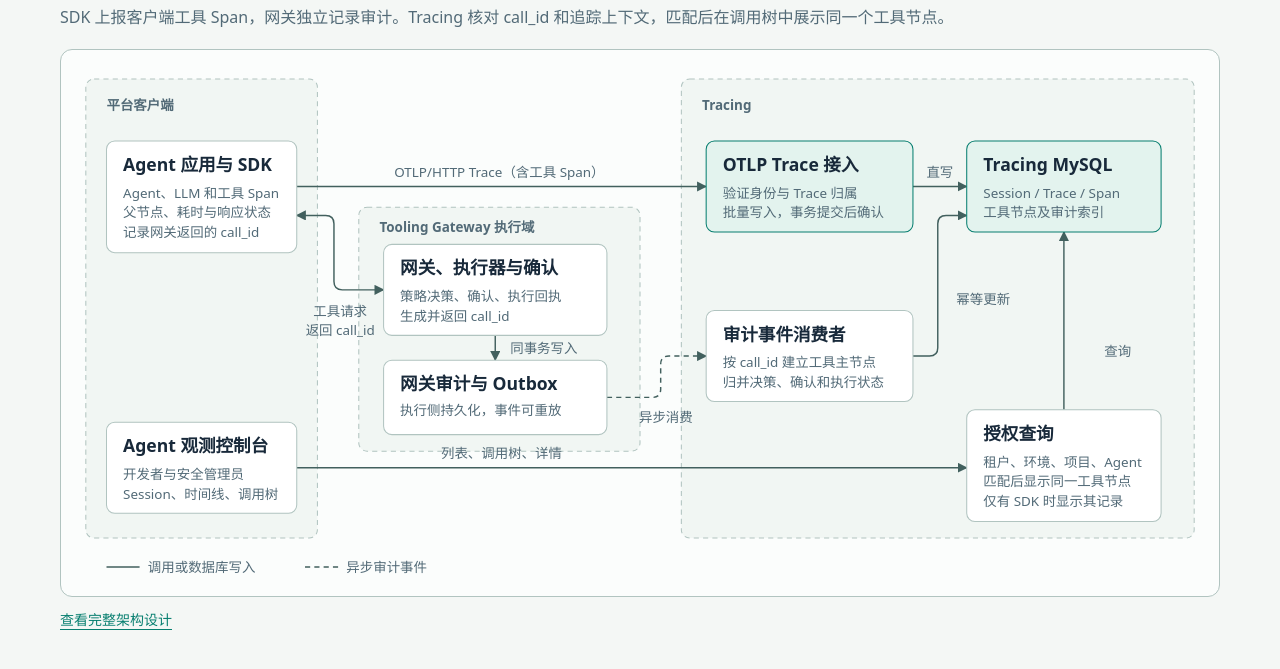
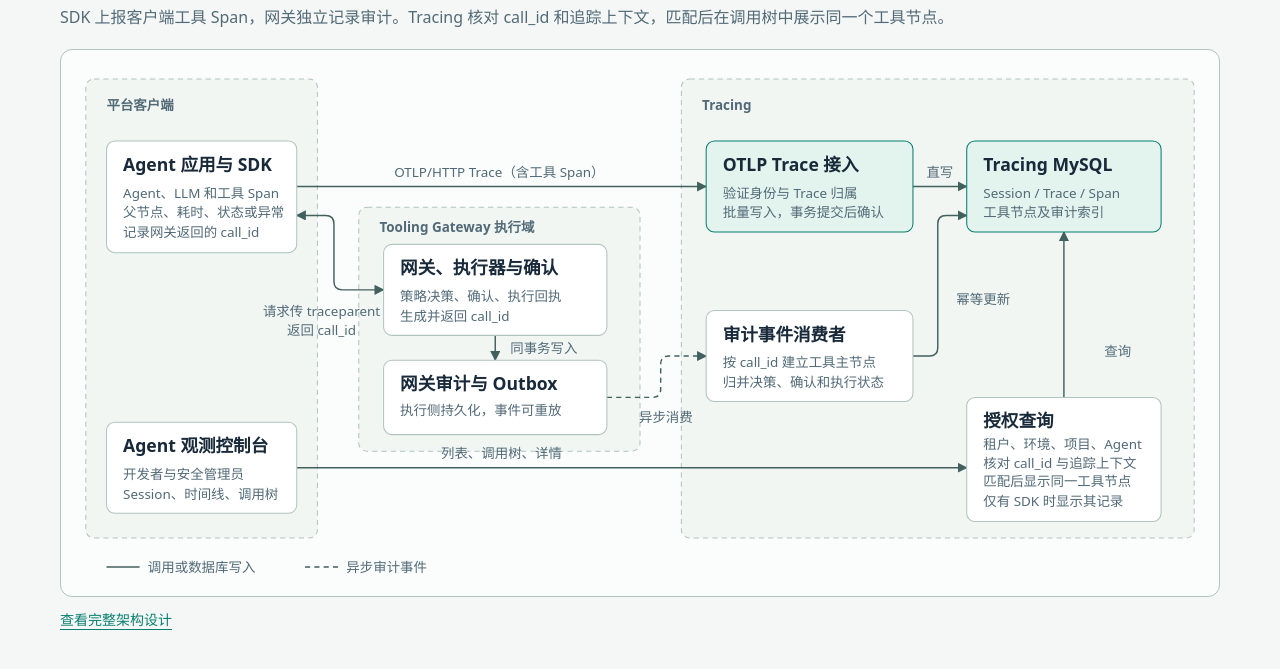
Before and after one commit to zhaochy1990/dubhe, a plain HTML site: page docs/architecture/tracing-architecture.html in a window 1280 px wide. Shown: the part 105-774 px from the top of the page. Drawn offline with Linux system fonts and the light colour scheme.

Commit message:
Label both tool correlation inputs in diagrams

```diff
--- a/docs/architecture/tracing-architecture.html
+++ b/docs/architecture/tracing-architecture.html
@@ -47,7 +47,7 @@
     <div class="diagram" role="region" aria-label="可横向滚动的系统架构图" tabindex="0">
       <svg viewBox="0 0 1120 528" role="img" aria-labelledby="tracing-architecture-title tracing-architecture-desc" xmlns="http://www.w3.org/2000/svg">
         <title id="tracing-architecture-title">Agent Tracing 采集、审计与查询</title>
-        <desc id="tracing-architecture-desc">SDK 通过 OTLP 上报工具 Span 的父节点、客户端耗时及响应状态，网关返回 call_id 并通过 Outbox 提供策略、确认和执行证据。Tracing 核对关联后展示同一个工具节点，只有 SDK 时展示客户端记录。</desc>
+        <desc id="tracing-architecture-desc">SDK 通过 OTLP 上报工具 Span 的父节点、客户端耗时和响应状态或异常类型，网关返回 call_id 并通过 Outbox 提供策略、确认和执行证据。Tracing 核对 call_id 和追踪上下文后展示同一个工具节点，只有 SDK 时展示客户端记录。</desc>
         <defs>
           <marker id="tracing-architecture-arrow" viewBox="0 0 10 10" refX="9" refY="5" markerWidth="7" markerHeight="7" orient="auto-start-reverse">
             <path d="M 0 0 L 10 5 L 0 10 z" fill="#42605e"/>
@@ -69,12 +69,12 @@
           <path class="path async" d="M 528 336 H 572 Q 580 336 580 328 V 304 Q 580 296 588 296 H 624"/>
           <path class="path" d="M 824 296 H 840 Q 848 296 848 288 V 168 Q 848 160 856 160 H 876"/>
           <path class="path" d="M 228 404 H 876"/>
-          <path class="path" d="M 970 348 V 176"/>
+          <path class="path" d="M 970 336 V 176"/>
         </g>
         <g class="label" text-anchor="middle">
           <text x="424" y="123">OTLP/HTTP Trace（含工具 Span）</text>
-          <text x="270" y="257">工具请求</text>
-          <text x="270" y="276">返回 call_id</text>
+          <text x="252" y="257">请求传 traceparent</text>
+          <text x="252" y="276">返回 call_id</text>
           <text x="467" y="293">同事务写入</text>
           <text x="850" y="123">直写</text>
           <text x="585" y="360">异步消费</text>
@@ -87,7 +87,7 @@
           <rect x="44" y="88" width="184" height="108" rx="8"/>
           <text class="name" x="60" y="117">Agent 应用与 SDK</text>
           <text class="detail" x="60" y="143">Agent、LLM 和工具 Span</text>
-          <text class="detail" x="60" y="162">父节点、耗时与响应状态</text>
+          <text class="detail" x="60" y="162">父节点、耗时、状态或异常</text>
           <text class="detail" x="60" y="181">记录网关返回的 call_id</text>
         </g>
         <g class="node focus">
@@ -126,9 +126,10 @@
           <text class="detail" x="60" y="434">Session、时间线、调用树</text>
         </g>
         <g class="node">
-          <rect x="876" y="348" width="188" height="108" rx="8"/>
-          <text class="name" x="892" y="377">授权查询</text>
-          <text class="detail" x="892" y="403">租户、环境、项目、Agent</text>
+          <rect x="876" y="336" width="188" height="120" rx="8"/>
+          <text class="name" x="892" y="365">授权查询</text>
+          <text class="detail" x="892" y="386">租户、环境、项目、Agent</text>
+          <text class="detail" x="892" y="404">核对 call_id 与追踪上下文</text>
           <text class="detail" x="892" y="422">匹配后显示同一工具节点</text>
           <text class="detail" x="892" y="441">仅有 SDK 时显示其记录</text>
         </g>
```
Also changed, not shown: docs/architecture/tracing-architecture.md (+3 -3 lines).
